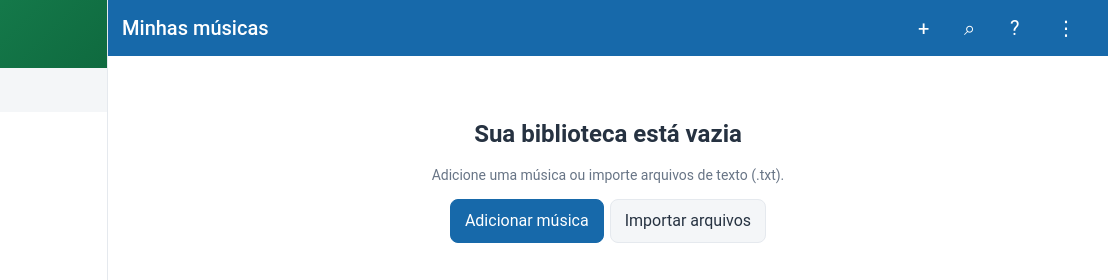
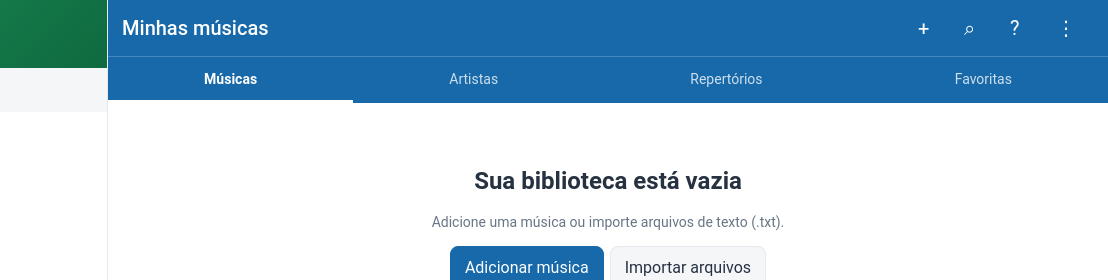
Before and after one commit to Alexsilvapla/Cifras-book, a website: page src/index.html in a window 1280 px wide. Shown: the top 280 px of the page, 172-1280 px from the left. Drawn offline with Linux system fonts and the light colour scheme.

Commit message:
Adicionar abas principais para aproximar navegação do Chord

```diff
--- a/src/index.html
+++ b/src/index.html
@@ -12,6 +12,7 @@ body.stage:not(.hc){--bg:#111827;--fg:#f3f4f6;--mu:#9aa6b6;--dv:#2a3547;--cd:#1a
 body::before{content:"";position:fixed;inset:0 0 auto;height:env(safe-area-inset-top,0px);background:var(--bl);z-index:30}
 #shell{display:flex;min-height:100vh}#col{flex:1;min-width:0;display:flex;flex-direction:column}
 header{position:sticky;top:env(safe-area-inset-top,0px);z-index:20;display:flex;align-items:center;gap:2px;padding:6px 8px;min-height:56px;background:var(--bl);color:#fff}
+#tabs{display:flex;gap:0;overflow-x:auto;background:var(--bl);color:#fff;border-top:1px solid #ffffff35;position:sticky;top:calc(env(safe-area-inset-top,0px) + 56px);z-index:19;scrollbar-width:none}#tabs::-webkit-scrollbar{display:none}#tabs[hidden]{display:none}#tabs button{flex:1 0 auto;justify-content:center;min-height:46px;padding:8px 14px;border:0;border-radius:0;background:transparent;color:#ffffffc9;white-space:nowrap;font-size:14px}#tabs button[aria-current=page]{color:#fff;font-weight:700;box-shadow:inset 0 -3px #fff}#tabs button:focus-visible{outline:2px solid #fff;outline-offset:-4px}
 :root[data-theme="hc"] header{border-bottom:2px solid #fff}
 header h1{flex:1;font-size:20px;font-weight:500;margin:0 6px;overflow:hidden;text-overflow:ellipsis;white-space:nowrap}
 .ib{width:44px;height:44px;border:0;border-radius:50%;background:transparent;color:inherit;font-size:20px;cursor:pointer;padding:0}
@@ -39,7 +40,7 @@ dialog{border:1px solid var(--dv);border-radius:12px;background:var(--bg);color:
 dialog .row{border:0}#toast{position:fixed;left:50%;bottom:calc(env(safe-area-inset-bottom,0px) + 90px);transform:translateX(-50%);background:var(--fg);color:var(--bg);padding:10px 16px;border-radius:8px;z-index:60;display:none;max-width:90%}
 .dot{color:#c0362c;font-size:14px}.tag{font-size:12px;border:1px solid var(--mu);border-radius:10px;padding:1px 8px;color:var(--mu)}
 </style></head><body>
-<div id="shell"><nav id="nav" aria-label="Menu principal"></nav><div id="scrim"></div><div id="col"><header id="bar"></header><main id="app"></main></div></div>
+<div id="shell"><nav id="nav" aria-label="Menu principal"></nav><div id="scrim"></div><div id="col"><header id="bar"></header><nav id="tabs" aria-label="Seções principais"></nav><main id="app"></main></div></div>
 <dialog id="dlg"></dialog><div id="toast" role="status" aria-live="polite"></div>
 <script src="jszip.min.js"></script>
 <script src="core.js"></script>
@@ -71,8 +72,9 @@ function unlock(){if(wl){wl.release().catch(()=>{});wl=null}}
 const closeNav=()=>{$('#nav').classList.remove('o');$('#scrim').classList.remove('o')};
 async function go(p,o={}){stopTuner(false);stopMetronome(false);if(v.p==='edit'&&dirty&&!(await ask('Descartar as alterações não salvas?','Descartar',1)))return;dirty=false;stop();v=Object.assign({p},o);t={n:v.q?v.q[v.i].tr||0:0,pol:P().pol};closeNav();render();scrollTo(0,0)}
 function applyChordColor(){const colors={blue:'#1769AA',green:'#198754',orange:'#d97706',red:'#dc2626',purple:'#7c3aed'};document.documentElement.style.setProperty('--ch',colors[P().chordColor]||colors.blue)}
-function render(){applyChordColor();document.body.className=v.p==='stage'?'stage'+(P().theme==='hc'?' hc':''):'';$('#bar').style.display=v.p==='stage'?'none':'';v.p==='stage'?lock():unlock();(S[v.p]||S.songs)();nav()}
+function render(){applyChordColor();document.body.className=v.p==='stage'?'stage'+(P().theme==='hc'?' hc':''):'';$('#bar').style.display=v.p==='stage'?'none':'';v.p==='stage'?lock():unlock();(S[v.p]||S.songs)();nav();tabs()}
 function re(){const y=scrollY;render();scrollTo(0,y)}
+function tabs(){const n=$('#tabs');if(!n)return;const allowed=['songs','artists','lists','favorites'];if(!allowed.includes(v.p)){n.hidden=true;n.innerHTML='';return}n.hidden=false;n.innerHTML=[['songs','Músicas'],['artists','Artistas'],['lists','Repertórios'],['favorites','Favoritas']].map(([k,l])=>'<button data-tab="'+k+'"'+(v.p===k?' aria-current="page"':'')+'>'+l+'</button>').join('')}
 function nav(){const cur=({view:'songs',edit:'songs',list:'lists',stagepick:'stage',stage:'stage'})[v.p]||v.p;
  $('#nav').innerHTML='<div class="hd"><svg width="32" height="32" viewBox="0 0 32 32" aria-hidden="true"><circle cx="16" cy="16" r="15" fill="#fff" opacity=".2"/><path d="M12 22V9l11-2v13" fill="none" stroke="#fff" stroke-width="2.2"/><circle cx="10" cy="22" r="3" fill="#fff"/><circle cx="21" cy="20" r="3" fill="#fff"/></svg>Cifra Livre</div>'+NAV.map(([k,l,i])=>'<button class="it" data-g="'+k+'"'+(k===cur?' aria-current="page"':'')+'><span aria-hidden="true">'+i+'</span>'+l+'</button>').join('')}
 function bar(title,o={}){$('#bar').innerHTML=(o.back?'<button class="ib" data-a="back" aria-label="Voltar">‹</button>':'<button class="ib mb" data-m="1" aria-label="Abrir menu">☰</button>')+'<h1>'+esc(title)+'</h1>'+(o.acts||[]).map(([a,l,i])=>'<button class="ib" data-a="'+a+'" aria-label="'+l+'" title="'+l+'">'+i+'</button>').join('')}
@@ -196,7 +198,7 @@ A.dorestore=async()=>{const o=tmp,mode=document.querySelector('input[name=rm]:ch
  else{ns.forEach(x=>{if(!song(x.id))db.songs.push(x)});nl.forEach(x=>{if(!list_(x.id))db.lists.push(x)});if(o.prefs&&$('#rp')&&$('#rp').checked)db.prefs=Object.assign({},DEF,o.prefs)}
  save();theme();tmp=null;toast('Restauração concluída.');go('songs')};
 document.addEventListener('click',e=>{const m=e.target.closest('[data-m]');if(m){$('#nav').classList.add('o');$('#scrim').classList.add('o');return}
- if(e.target.id==='scrim')return closeNav();const g=e.target.closest('[data-g]');if(g)return go(g.dataset.g==='stage'?'stagepick':g.dataset.g);
+ if(e.target.id==='scrim')return closeNav();const tab=e.target.closest('[data-tab]');if(tab)return go(tab.dataset.tab);const g=e.target.closest('[data-g]');if(g)return go(g.dataset.g==='stage'?'stagepick':g.dataset.g);
  const b=e.target.closest('[data-a]');if(b&&A[b.dataset.a]&&!(b.tagName==='INPUT'&&b.type==='checkbox'&&false)){if(b.tagName==='INPUT')return;A[b.dataset.a](b.dataset)}});
 document.addEventListener('keydown',e=>{if(e.key==='Escape'){closeNav();if(v.p==='stage'&&!$('#dlg').open)A.back()}
  if((e.key==='Enter'||e.key===' ')&&e.target.matches('.row[role=button]')){e.preventDefault();e.target.click();return}
```
